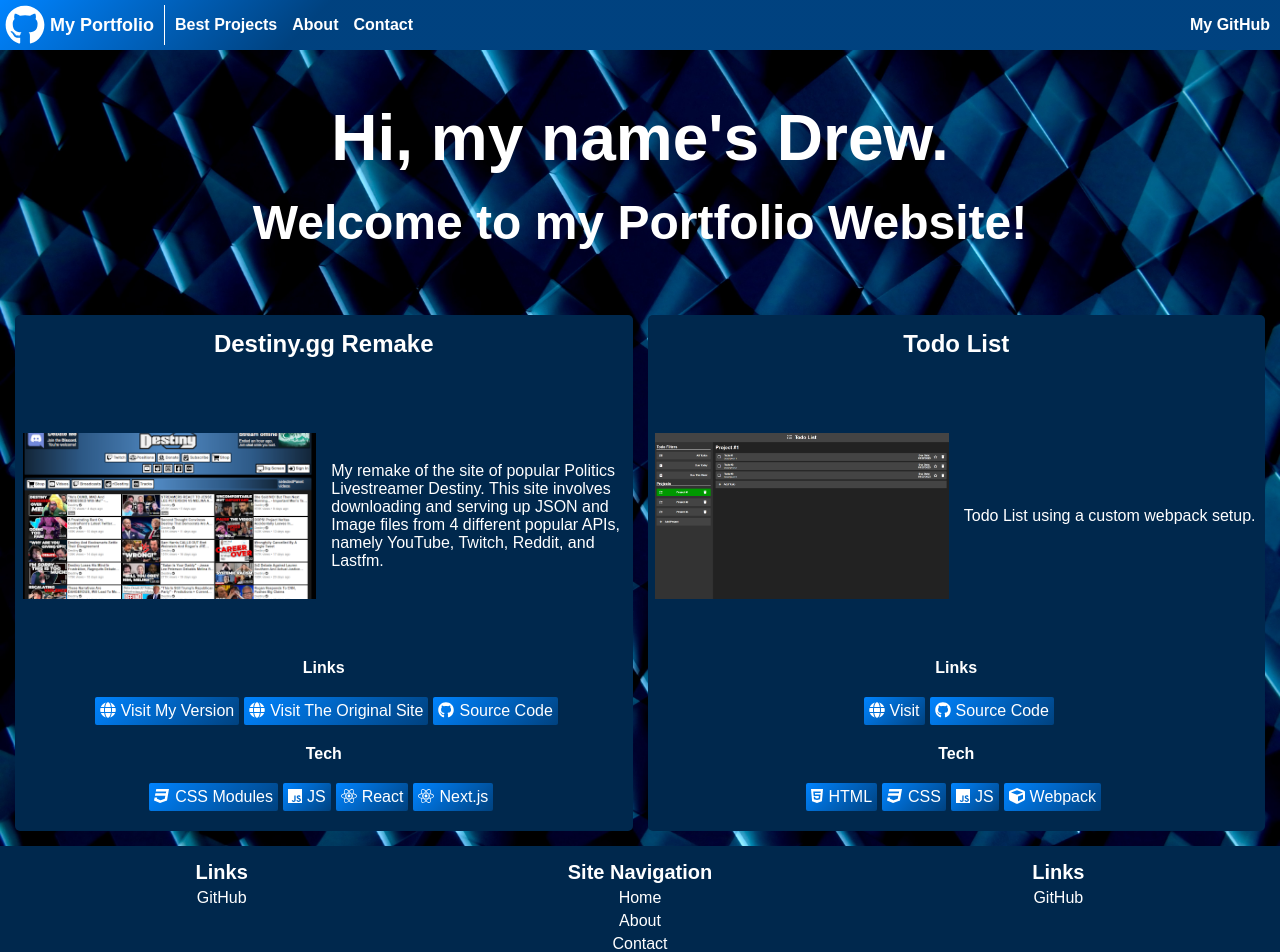
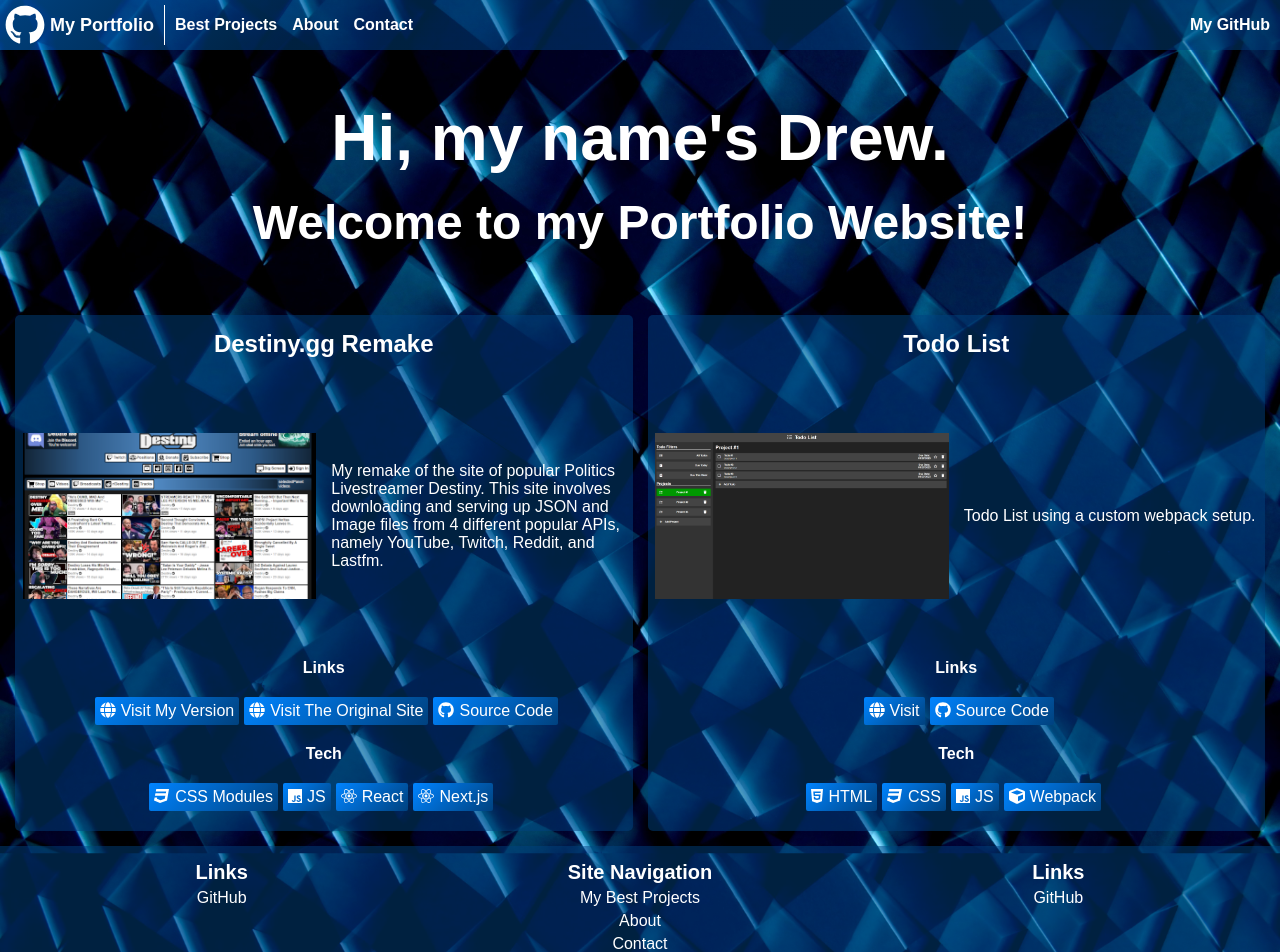
Before and after one commit to majegoid/My-Portfolio-Website, a Next.js app: page / in a window 1280 px wide. Shown: the top 952 px of the page. Built offline with nearby package versions, Linux system fonts and the light colour scheme.

Commit message:
changes transparency of major components; moves background to layout component

```diff
--- a/components/Layout/Footer/Footer.jsx
+++ b/components/Layout/Footer/Footer.jsx
@@ -20,7 +20,7 @@
           <ul className={styles.anchorList}>
             <li>
               <Link href='/'>
-                <a>Home</a>
+                <a>My Best Projects</a>
               </Link>
             </li>
             <li>
--- a/components/Layout/Footer/Footer.module.css
+++ b/components/Layout/Footer/Footer.module.css
@@ -10,7 +10,7 @@
 
   width: 100%;
 
-  background-color: hsla(209, 100%, 15%);
+  background-color: hsla(209, 100%, 25%, 50%);
   color: white;
 }
 
--- a/components/Layout/Layout.module.css
+++ b/components/Layout/Layout.module.css
@@ -6,7 +6,8 @@
 
   min-height: 100vh;
 
-  /* background-color: lime; */
+  background: url('../../public/bg.jpg');
+  background-size: 100%;
 }
 
 .main {
@@ -21,8 +22,6 @@
 
   width: 100%;
   text-align: center;
-
-  /* background-color: red; */
 }
 
 @media (max-width: 600px) {
--- a/components/Layout/TopNavigation/TopNavigation.module.css
+++ b/components/Layout/TopNavigation/TopNavigation.module.css
@@ -16,18 +16,15 @@
   padding: 0;
   border: 0;
 
-  background-color: hsl(209, 100%, 13%);
+  background-color: hsl(209, 100%, 25%, 50%);
   background: rgb(2, 0, 36);
   background: linear-gradient(
     135deg,
-    hsla(209, 100%, 50%, 100%) 0%,
-    hsla(209, 100%, 25%, 100%) 25%,
-    hsla(209, 100%, 25%, 100%) 100%
+    hsla(209, 100%, 50%, 50%) 0%,
+    hsla(209, 100%, 25%, 50%) 25%,
+    hsla(209, 100%, 25%, 50%) 100%
   );
   color: white;
-  /* visibility: hidden; */
-  /* opacity: 50%; */
-
   font-weight: bold;
 }
 
@@ -44,8 +41,6 @@
   border: 0;
 
   list-style-type: none;
-
-  /* background-color: blue; */
 }
 
 .nav li {
@@ -62,7 +57,6 @@
   /* justify-self: end; */
 
   margin: 5px 0px 5px 5px;
-  /* background-color: cyan; */
 }
 
 .nav li > * {
@@ -77,8 +71,6 @@
   padding: 0;
   border: 0;
   border-radius: 2px;
-
-  /* background-color: lime; */
 }
 
 .nav a {
@@ -89,12 +81,9 @@
 
   height: 40px;
   border-radius: 2px;
-
-  /* background-color: yellow; */
 }
 
 .nav a:hover {
-  /* background-color: hsl(0, 0%, 80%); */
   background: hsl(209, 100%, 50%);
 }
 
@@ -116,7 +105,6 @@
 
   font-weight: bold;
   font-size: 18px;
-  /* background-color: lime; */
 }
 
 .nav ul.right {
@@ -128,12 +116,9 @@
   /* justify-content: flex-end; */
 
   min-width: 50px;
-
-  /* background-color: magenta; */
 }
 
 .nav ul.right a:hover {
-  /* background-color: hsl(0, 0%, 80%); */
   background-color: hsl(209, 100%, 50%);
 }
 
@@ -143,7 +128,6 @@
   border: 0;
 
   /* margin-right: 5px; */
-  /* background-color: lime; */
 }
 
 .nav li.divider {
@@ -188,8 +172,6 @@
     hsla(209, 100%, 25%, 100%) 100%
   ); */
   color: white;
-
-  /* background-color: magenta; */
 }
 
 .mobileNavContent ul {
@@ -204,8 +186,6 @@
   margin: 0;
   padding: 0;
   border: 0;
-
-  /* background-color: red; */
 }
 
 .mobileNavContent li {
@@ -220,8 +200,6 @@
   margin: 0;
   padding: 0;
   border: 0;
-
-  /* background-color: magenta; */
 }
 
 .mobileNavContent li a {
@@ -232,8 +210,6 @@
   padding: 5px;
   border: 0;
   margin-bottom: 5px;
-
-  /* background-color: lime; */
 }
 
 .mobileNavContent hr {
--- a/components/Projects/Project/Project.module.css
+++ b/components/Projects/Project/Project.module.css
@@ -6,16 +6,13 @@
 
   width: 100%;
   /* max-width: 600px; */
-
   margin: 0;
   padding: 0;
   border: 0;
   padding: 15px;
   border-radius: 5px;
 
-  background-color: hsl(209, 100%, 15%);
-
-  /* background-color: hsla(209, 100%, 25%, 100%); */
+  background-color: hsla(209, 100%, 25%, 50%);
 }
 
 .project > *,
@@ -39,8 +36,6 @@
   width: 100%;
 
   margin-bottom: 15px;
-
-  /* background-color: lime; */
 }
 
 .project h4 {
@@ -55,8 +50,6 @@
   width: 100%;
 
   margin-bottom: 15px;
-
-  /* background-color: lime; */
 }
 
 .header {
@@ -77,8 +70,6 @@
   flex-grow: 1;
 
   margin-bottom: 15px;
-
-  /* background-color: red; */
 }
 
 .content .image {
@@ -92,8 +83,6 @@
   min-height: 256px;
   min-width: 50%;
   height: 100%;
-
-  /* background-color: magenta; */
 }
 
 .content p {
@@ -108,8 +97,6 @@
   width: 100%;
 
   text-align: left;
-
-  /* background-color: lime; */
 }
 
 .meta {
@@ -122,8 +109,6 @@
   margin: 0;
   padding: 0;
   border: 0;
-
-  /* background-color: purple; */
 }
 
 @media only screen and (max-width: 599px) {
--- a/styles/Home.module.css
+++ b/styles/Home.module.css
@@ -3,7 +3,4 @@
   flex-direction: column;
   justify-content: center;
   align-items: center;
-
-  background: url(../public/bg.jpg);
-  background-size: 100%;
 }
```
